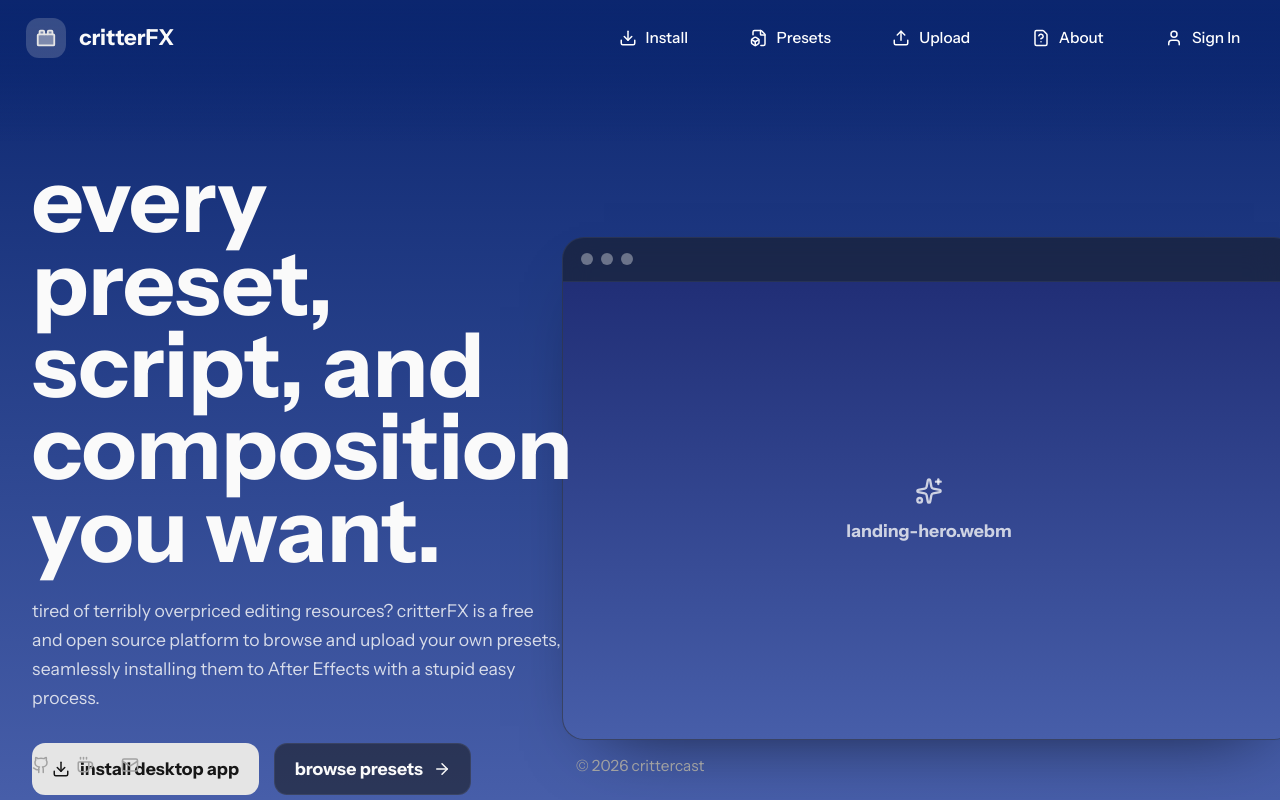
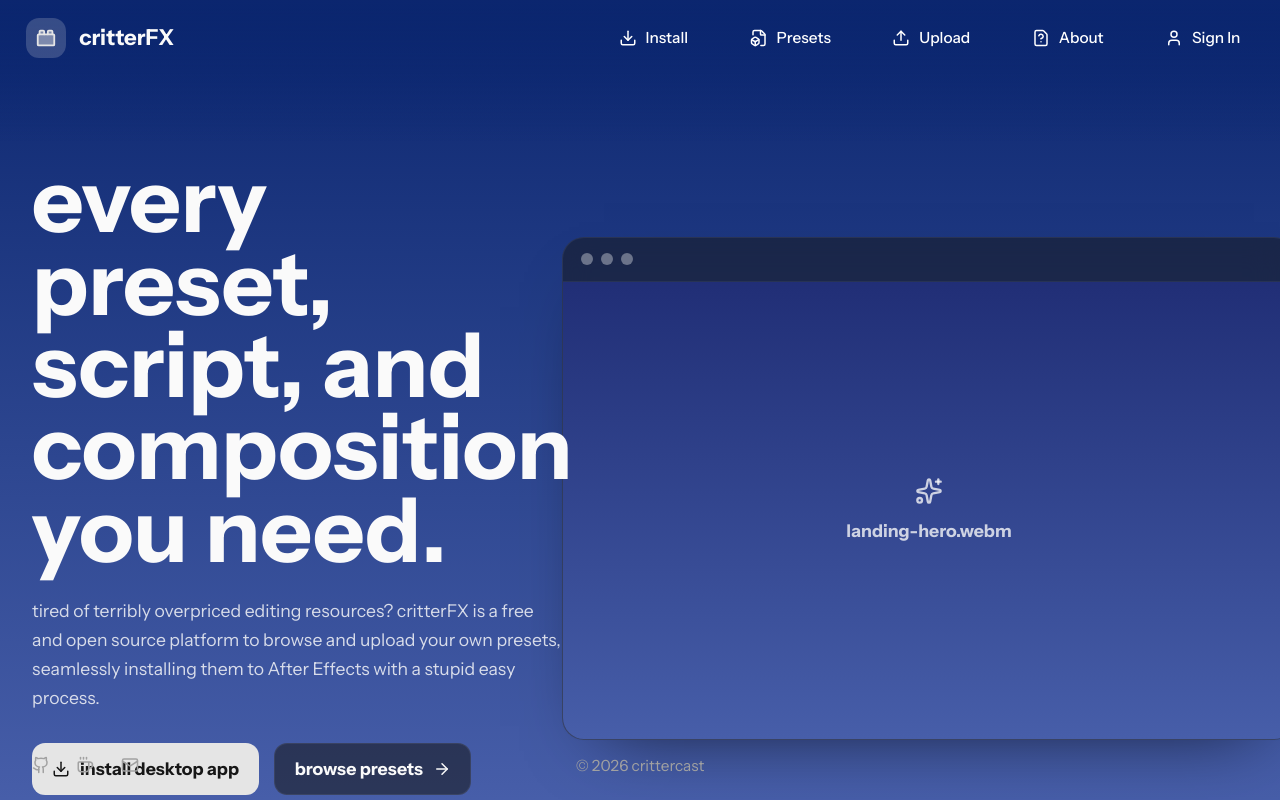
Before and after one commit to gaknippel/critterFX-web, a React (Vite) app: page / in a window 1280 px wide. Shown: the top 800 px of the page. Built offline with nearby package versions, Linux system fonts and the light colour scheme; no server answers.

Commit message:
changed landing working

```diff
--- a/src/pages/Landing/Landing.tsx
+++ b/src/pages/Landing/Landing.tsx
@@ -89,7 +89,7 @@ export default function Landing() {
     <div className="landing-page">
       <section className="landing-hero">
         <div className="landing-hero-copy">
-          <h1>every preset, script, and composition you want.</h1>
+          <h1>every preset, script, and composition you need.</h1>
           <p>
             tired of terribly overpriced editing resources?
             critterFX is a free and open source platform to
```
